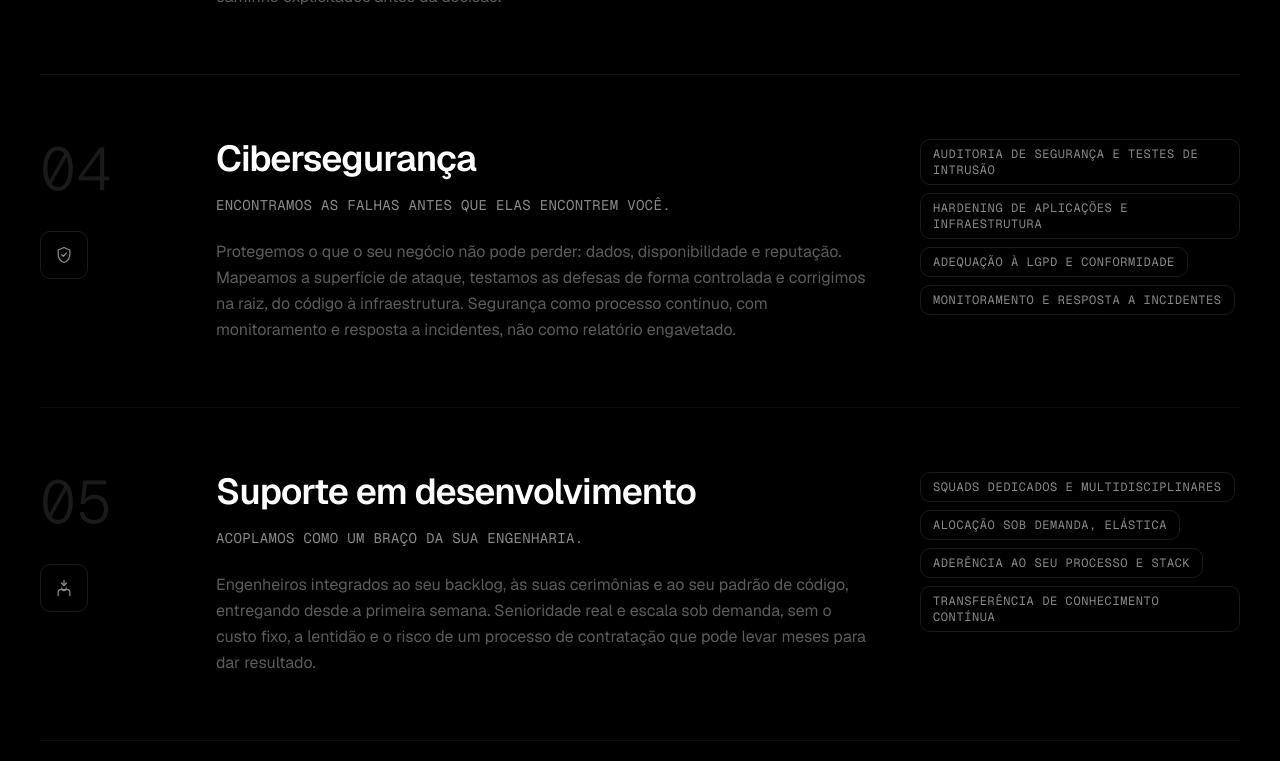
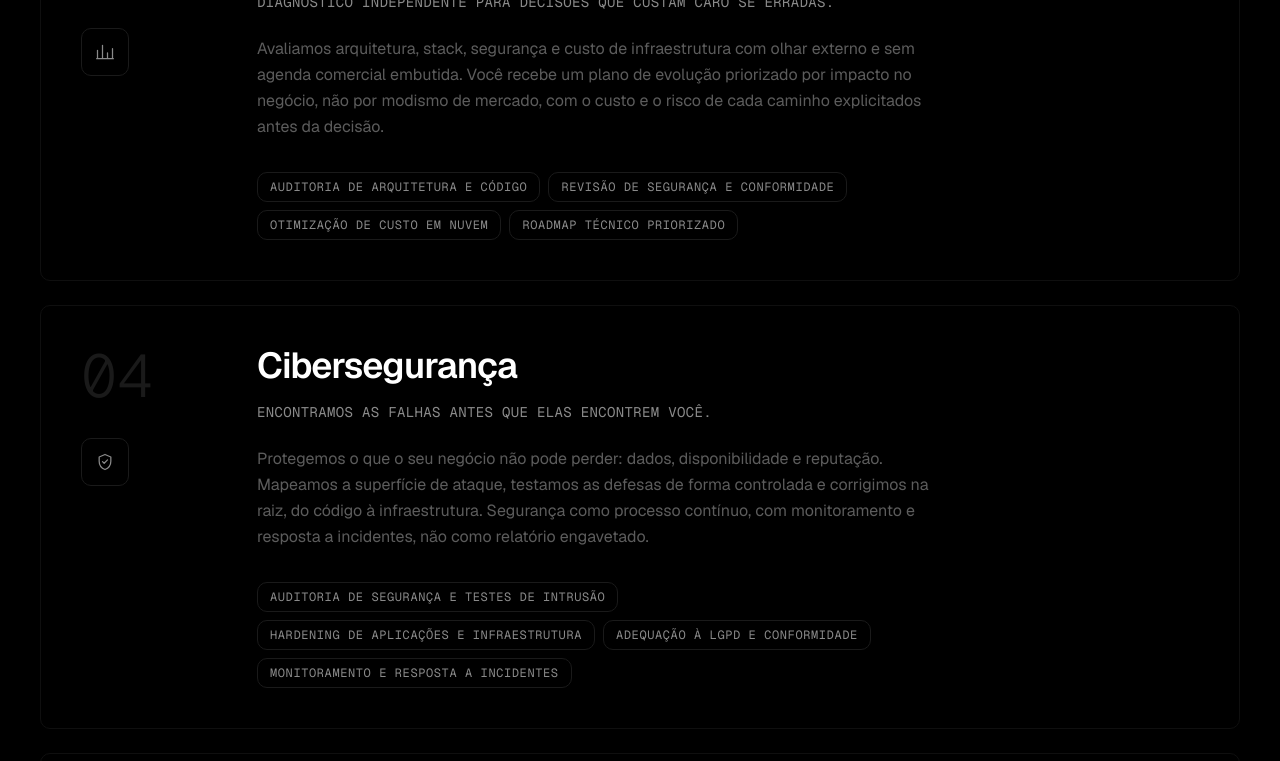
Before and after one commit to Lumni-Dev/lumni-landing, a Next.js app: page / in a window 1280 px wide. Shown: the part 2400-3161 px from the top of the page. Built offline with nearby package versions, Linux system fonts and the light colour scheme.

Commit message:
style(services): cards com borda completa, paddings e badges no padrão dos sistemas

```diff
--- a/src/components/sections/services-section.tsx
+++ b/src/components/sections/services-section.tsx
@@ -18,14 +18,14 @@ export function ServicesSection({ services }: ServicesSectionProps) {
         description="Atuamos do diagnóstico à operação. Você escolhe o ponto de entrada, nós assumimos a responsabilidade técnica de ponta a ponta."
       />
 
-      <div className="mt-24">
+      <div className="mt-24 flex flex-col gap-6">
         {services.map((service, index) => (
           <Reveal
             key={service.id}
             as="article"
             id={service.id}
             delay={index * 80}
-            className="hud-frame group grid scroll-mt-28 gap-8 border-t border-ink-800 py-12 transition-colors duration-500 hover:bg-ink-900/40 lg:grid-cols-[8rem_1fr_20rem] lg:gap-12 lg:py-16"
+            className="hud-frame group grid scroll-mt-28 gap-8 rounded-[10px] border border-ink-800 p-6 transition-colors duration-500 hover:border-ink-600 hover:bg-ink-900/40 lg:grid-cols-[8rem_1fr] lg:gap-12 lg:p-10"
           >
             <div className="flex items-start justify-between lg:flex-col lg:justify-start lg:gap-8">
               <span className="font-mono text-5xl leading-none font-light text-ink-700 transition-colors duration-500 group-hover:text-white lg:text-6xl">
@@ -46,9 +46,8 @@ export function ServicesSection({ services }: ServicesSectionProps) {
               <p className="mt-6 text-base leading-relaxed text-pretty text-ink-400">
                 {service.description}
               </p>
-            </div>
 
-            <ul className="flex flex-wrap content-start gap-2">
+              <ul className="mt-8 flex flex-wrap gap-2">
                 {service.deliverables.map((deliverable) => (
                   <li
                     key={deliverable}
@@ -58,10 +57,9 @@ export function ServicesSection({ services }: ServicesSectionProps) {
                   </li>
                 ))}
               </ul>
+            </div>
           </Reveal>
         ))}
-
-        <div aria-hidden="true" className="border-t border-ink-800" />
       </div>
     </Section>
   );
```
Lines whose indentation alone changed are shown as unchanged.
